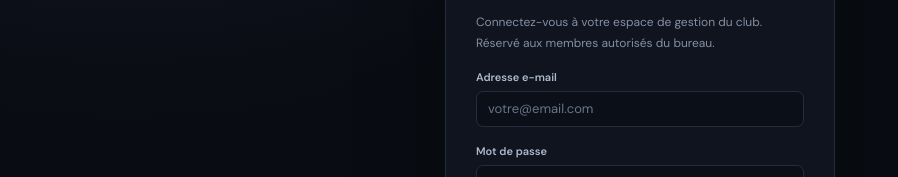
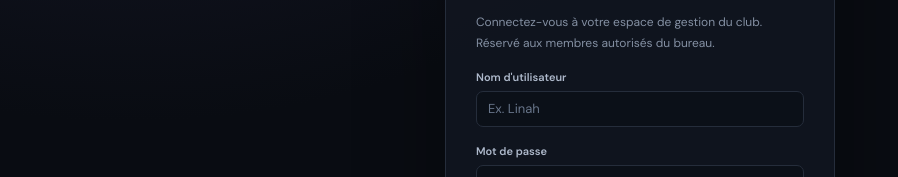
Before and after one commit to iSayfeddine/tawassol-sihi-board, a Next.js app: page / in a window 1280 px wide. Shown: the part 308-485 px from the top of the page, without its empty margins (0-898 px from the left). Built offline with nearby package versions, Linux system fonts and the light colour scheme; no server answers.

Commit message:
Update page.tsx

```diff
--- a/src/app/page.tsx
+++ b/src/app/page.tsx
@@ -7,20 +7,47 @@ import { createClient } from "@/lib/supabase/client";
 
 export default function LoginPage() {
   const router = useRouter();
-  const [email, setEmail] = useState("");
+  const [username, setUsername] = useState("");
   const [password, setPassword] = useState("");
   const [loading, setLoading] = useState(false);
   const [message, setMessage] = useState("");
+
+  async function redirectAfterLogin(userId: string) {
+    const supabase = createClient();
+
+    const { data: profile, error } = await supabase
+      .from("bureau_profiles")
+      .select("must_change_password")
+      .eq("user_id", userId)
+      .maybeSingle();
+
+    if (error || !profile) {
+      await supabase.auth.signOut();
+      setMessage(
+        "Compte du bureau non configuré. Contactez le président ou le VPI."
+      );
+      setLoading(false);
+      return;
+    }
+
+    if (profile.must_change_password) {
+      router.replace("/change-password");
+    } else {
+      router.replace("/dashboard");
+    }
+
+    router.refresh();
+  }
 
   useEffect(() => {
     const supabase = createClient();
 
     supabase.auth.getSession().then(({ data }) => {
       if (data.session) {
-        router.replace("/dashboard");
+        redirectAfterLogin(data.session.user.id);
       }
     });
-  }, [router]);
+  }, []);
 
   async function handleLogin(event: FormEvent<HTMLFormElement>) {
     event.preventDefault();
@@ -29,19 +56,20 @@ export default function LoginPage() {
 
     const supabase = createClient();
 
-    const { error } = await supabase.auth.signInWithPassword({
-      email: email.trim(),
+    const normalizedUsername = username.trim().toLowerCase();
+
+    const { data, error } = await supabase.auth.signInWithPassword({
+      email: `${normalizedUsername}@tawassol-sihi.example.com`,
       password,
     });
 
-    if (error) {
-      setMessage("Connexion impossible. Vérifiez vos identifiants.");
+    if (error || !data.user) {
+      setMessage("Connexion impossible. Vérifiez votre nom et mot de passe.");
       setLoading(false);
       return;
     }
 
-    router.push("/dashboard");
-    router.refresh();
+    await redirectAfterLogin(data.user.id);
   }
 
   return (
@@ -64,15 +92,15 @@ export default function LoginPage() {
 
         <form onSubmit={handleLogin}>
           <div className="form-field">
-            <label htmlFor="email">Adresse e-mail</label>
+            <label htmlFor="username">Nom d'utilisateur</label>
             <input
               className="form-input"
-              id="email"
-              type="email"
+              id="username"
+              type="text"
               autoComplete="username"
-              placeholder="votre@email.com"
-              value={email}
-              onChange={(event) => setEmail(event.target.value)}
+              placeholder="Ex. Linah"
+              value={username}
+              onChange={(event) => setUsername(event.target.value)}
               required
             />
           </div>
```
